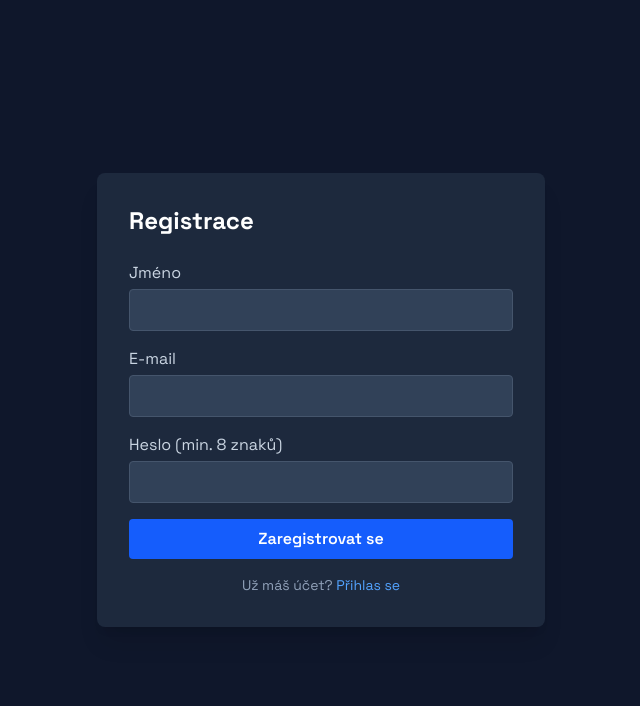
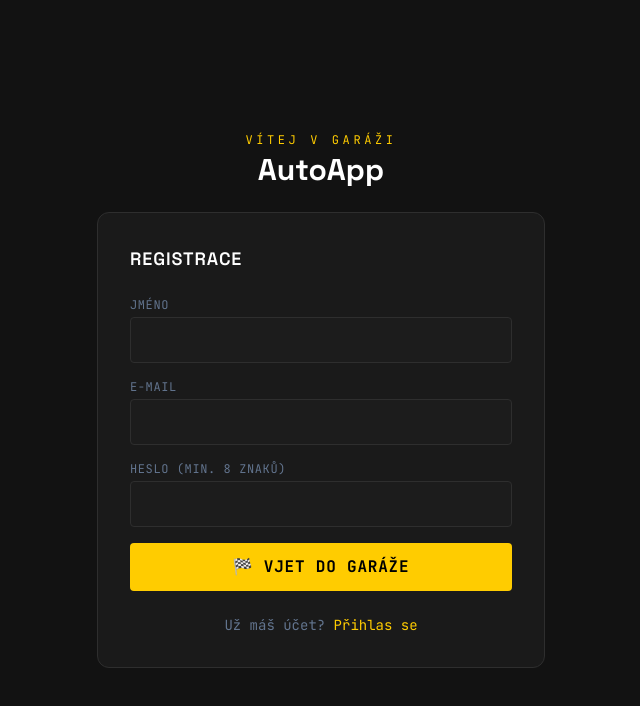
Before and after one commit to KremlaK/MaturitnipraceKulakovsky, a React (Vite) app in the folder frontend/: page /register in a window 1280 px wide. Shown: the top 706 px of the page, without its empty margins (319-959 px from the left). Built offline with nearby package versions, Linux system fonts and the light colour scheme.

Commit message:
Redesign login a registrace do stylu palubni desky

```diff
--- a/frontend/src/pages/LoginPage.tsx
+++ b/frontend/src/pages/LoginPage.tsx
@@ -29,48 +29,65 @@ function LoginPage() {
   }
 
   return (
-    <div className="min-h-screen bg-slate-900 flex items-center justify-center px-4">
-      <div className="bg-slate-800 p-8 rounded-lg shadow-xl w-full max-w-md">
-        <h1 className="text-2xl font-bold text-white mb-6">Přihlášení</h1>
+    <div className="min-h-screen bg-asphalt flex items-center justify-center px-4">
+      <div className="w-full max-w-md">
+        <div className="text-center mb-6">
+          <p className="text-gauge-yellow font-mono-gauge text-xs uppercase tracking-[0.3em] mb-1">Nastartuj</p>
+          <h1 className="text-3xl font-display font-bold text-white">AutoApp</h1>
+        </div>
+
+        <div className="bg-panel border border-panel-border rounded-xl p-8">
+          <h2 className="text-white font-display font-semibold text-lg mb-6 uppercase tracking-wider">Přihlášení</h2>
 
           <form onSubmit={handleSubmit} className="space-y-4">
             <div>
-            <label className="block text-slate-300 mb-1">E-mail</label>
+              <label className="block text-slate-500 text-xs uppercase tracking-wider mb-1 font-mono-gauge">E-mail</label>
               <input
                 type="email"
                 value={email}
                 onChange={(e) => setEmail(e.target.value)}
                 required
-              className="w-full px-3 py-2 rounded bg-slate-700 text-white border border-slate-600 focus:outline-none focus:border-blue-500"
+                className="w-full px-3 py-2.5 rounded bg-asphalt-light text-white border border-panel-border focus:outline-none focus:border-gauge-yellow font-mono-gauge"
               />
             </div>
 
             <div>
-            <label className="block text-slate-300 mb-1">Heslo</label>
+              <label className="block text-slate-500 text-xs uppercase tracking-wider mb-1 font-mono-gauge">Heslo</label>
               <input
                 type="password"
                 value={password}
                 onChange={(e) => setPassword(e.target.value)}
                 required
-              className="w-full px-3 py-2 rounded bg-slate-700 text-white border border-slate-600 focus:outline-none focus:border-blue-500"
+                className="w-full px-3 py-2.5 rounded bg-asphalt-light text-white border border-panel-border focus:outline-none focus:border-gauge-yellow font-mono-gauge"
               />
             </div>
 
-          {error && <p className="text-red-400 text-sm">{error}</p>}
+            {error && (
+              <p className="text-warning-red text-sm font-mono-gauge border border-warning-red/30 bg-warning-red/10 rounded px-3 py-2">
+                {error}
+              </p>
+            )}
 
             <button
               type="submit"
               disabled={loading}
-            className="w-full bg-blue-600 hover:bg-blue-700 text-white py-2 rounded font-semibold disabled:opacity-50"
+              className="w-full bg-gauge-yellow hover:brightness-110 text-black py-3 rounded font-mono-gauge font-bold uppercase tracking-wider disabled:opacity-50 transition"
             >
-            {loading ? 'Přihlašuji...' : 'Přihlásit se'}
+              {loading ? 'Startuji...' : '▶ Nastartovat'}
             </button>
           </form>
 
-        <p className="text-slate-400 text-sm mt-4 text-center">
+          <p className="text-slate-500 text-sm mt-6 text-center font-mono-gauge">
             Nemáš účet?{' '}
-          <Link to="/register" className="text-blue-400 hover:underline">
+            <Link to="/register" className="text-gauge-yellow hover:underline">
               Zaregistruj se
+            </Link>
+          </p>
+        </div>
+
+        <p className="text-center mt-4">
+          <Link to="/forgot-password" className="text-slate-600 hover:text-slate-400 text-xs font-mono-gauge">
+            Zapomenuté heslo?
           </Link>
         </p>
       </div>
--- a/frontend/src/pages/RegisterPage.tsx
+++ b/frontend/src/pages/RegisterPage.tsx
@@ -30,10 +30,11 @@ function RegisterPage() {
 
   if (success) {
     return (
-      <div className="min-h-screen bg-slate-900 flex items-center justify-center px-4">
-        <div className="bg-slate-800 p-8 rounded-lg shadow-xl w-full max-w-md text-center">
-          <h1 className="text-2xl font-bold text-white mb-2">Registrace úspěšná! 🎉</h1>
-          <p className="text-slate-300">
+      <div className="min-h-screen bg-asphalt flex items-center justify-center px-4">
+        <div className="bg-panel border border-panel-border rounded-xl p-8 w-full max-w-md text-center">
+          <p className="text-gauge-yellow text-4xl mb-3">🏁</p>
+          <h1 className="text-xl font-display font-bold text-white mb-2">Motor nastartován!</h1>
+          <p className="text-slate-400 font-mono-gauge text-sm">
             Zkontroluj svůj e-mail pro ověření účtu. Za chvíli tě přesměrujeme na přihlášení...
           </p>
         </div>
@@ -42,61 +43,72 @@ function RegisterPage() {
   }
 
   return (
-    <div className="min-h-screen bg-slate-900 flex items-center justify-center px-4">
-      <div className="bg-slate-800 p-8 rounded-lg shadow-xl w-full max-w-md">
-        <h1 className="text-2xl font-bold text-white mb-6">Registrace</h1>
+    <div className="min-h-screen bg-asphalt flex items-center justify-center px-4 py-8">
+      <div className="w-full max-w-md">
+        <div className="text-center mb-6">
+          <p className="text-gauge-yellow font-mono-gauge text-xs uppercase tracking-[0.3em] mb-1">Vítej v garáži</p>
+          <h1 className="text-3xl font-display font-bold text-white">AutoApp</h1>
+        </div>
+
+        <div className="bg-panel border border-panel-border rounded-xl p-8">
+          <h2 className="text-white font-display font-semibold text-lg mb-6 uppercase tracking-wider">Registrace</h2>
 
           <form onSubmit={handleSubmit} className="space-y-4">
             <div>
-            <label className="block text-slate-300 mb-1">Jméno</label>
+              <label className="block text-slate-500 text-xs uppercase tracking-wider mb-1 font-mono-gauge">Jméno</label>
               <input
                 type="text"
                 value={name}
                 onChange={(e) => setName(e.target.value)}
-              className="w-full px-3 py-2 rounded bg-slate-700 text-white border border-slate-600 focus:outline-none focus:border-blue-500"
+                className="w-full px-3 py-2.5 rounded bg-asphalt-light text-white border border-panel-border focus:outline-none focus:border-gauge-yellow font-mono-gauge"
               />
             </div>
 
             <div>
-            <label className="block text-slate-300 mb-1">E-mail</label>
+              <label className="block text-slate-500 text-xs uppercase tracking-wider mb-1 font-mono-gauge">E-mail</label>
               <input
                 type="email"
                 value={email}
                 onChange={(e) => setEmail(e.target.value)}
                 required
-              className="w-full px-3 py-2 rounded bg-slate-700 text-white border border-slate-600 focus:outline-none focus:border-blue-500"
+                className="w-full px-3 py-2.5 rounded bg-asphalt-light text-white border border-panel-border focus:outline-none focus:border-gauge-yellow font-mono-gauge"
               />
             </div>
 
             <div>
-            <label className="block text-slate-300 mb-1">Heslo (min. 8 znaků)</label>
+              <label className="block text-slate-500 text-xs uppercase tracking-wider mb-1 font-mono-gauge">Heslo (min. 8 znaků)</label>
               <input
                 type="password"
                 value={password}
                 onChange={(e) => setPassword(e.target.value)}
                 required
                 minLength={8}
-              className="w-full px-3 py-2 rounded bg-slate-700 text-white border border-slate-600 focus:outline-none focus:border-blue-500"
+                className="w-full px-3 py-2.5 rounded bg-asphalt-light text-white border border-panel-border focus:outline-none focus:border-gauge-yellow font-mono-gauge"
               />
             </div>
 
-          {error && <p className="text-red-400 text-sm">{error}</p>}
+            {error && (
+              <p className="text-warning-red text-sm font-mono-gauge border border-warning-red/30 bg-warning-red/10 rounded px-3 py-2">
+                {error}
+              </p>
+            )}
 
             <button
               type="submit"
               disabled={loading}
-            className="w-full bg-blue-600 hover:bg-blue-700 text-white py-2 rounded font-semibold disabled:opacity-50"
+              className="w-full bg-gauge-yellow hover:brightness-110 text-black py-3 rounded font-mono-gauge font-bold uppercase tracking-wider disabled:opacity-50 transition"
             >
-            {loading ? 'Registruji...' : 'Zaregistrovat se'}
+              {loading ? 'Registruji...' : '🏁 Vjet do garáže'}
             </button>
           </form>
 
-        <p className="text-slate-400 text-sm mt-4 text-center">
+          <p className="text-slate-500 text-sm mt-6 text-center font-mono-gauge">
             Už máš účet?{' '}
-          <Link to="/login" className="text-blue-400 hover:underline">
+            <Link to="/login" className="text-gauge-yellow hover:underline">
               Přihlas se
             </Link>
           </p>
+        </div>
       </div>
     </div>
   );
```
Lines whose indentation alone changed are shown as unchanged.
